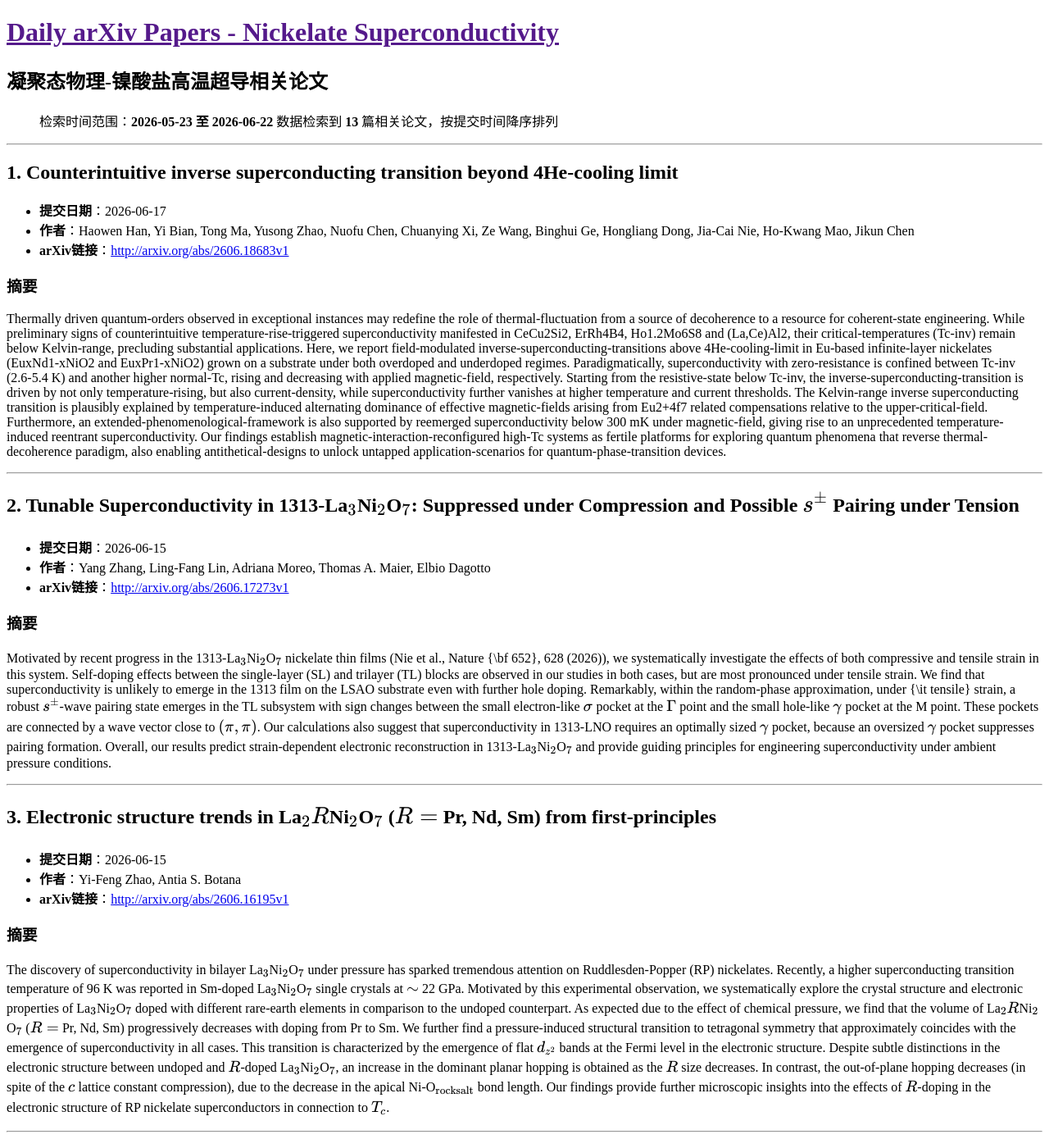
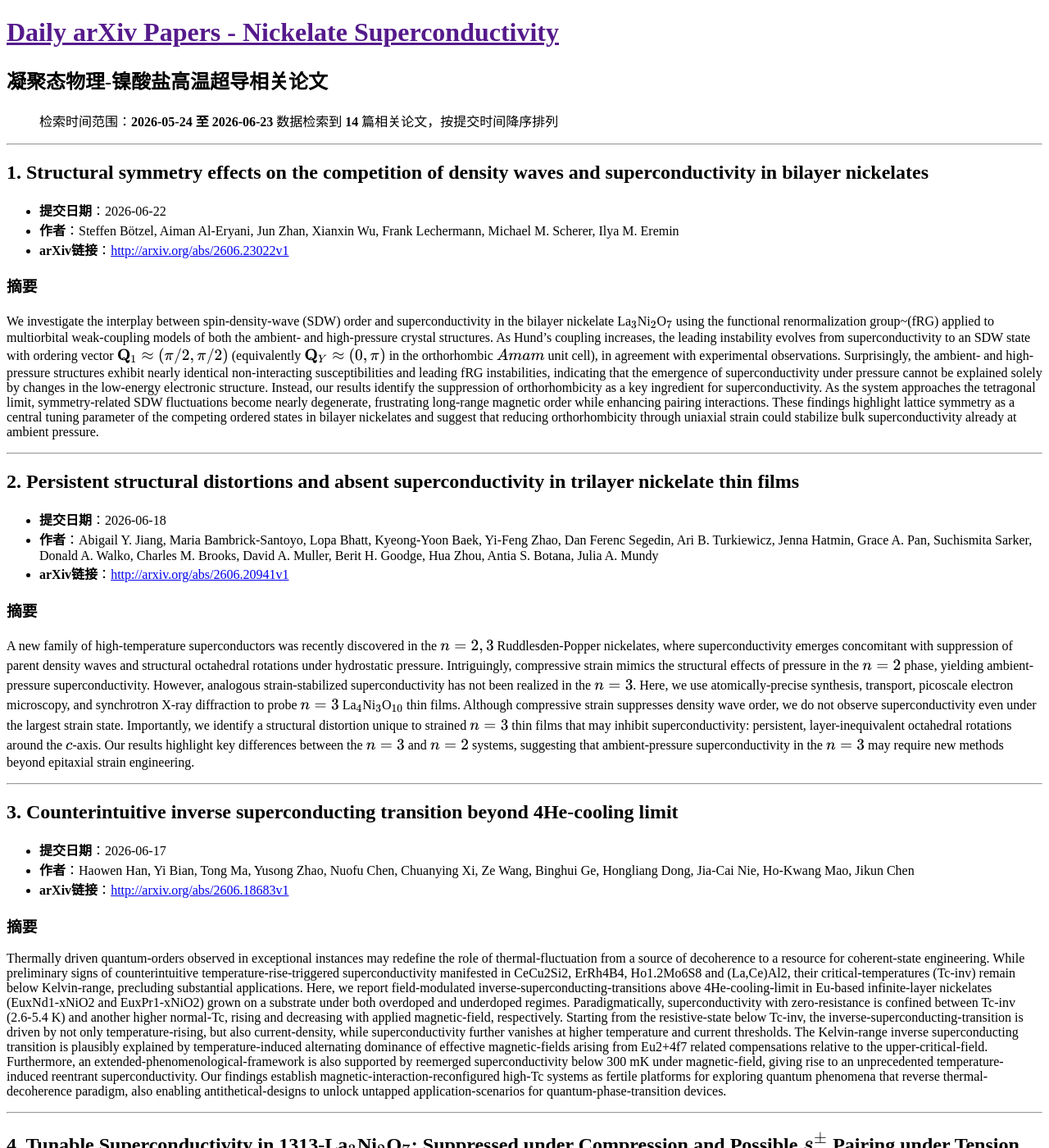
Before and after one commit to yangke25491/daily-arxiv-nickelate_superconductivity, a Jekyll site: the page built from docs/index.md, in a window 1280 px wide and 1400 px high. Shown: the whole window at 82% size. Built offline with Jekyll 4.4.1, drawn with Linux system fonts in a browser that asks for light colours; some of the changed text lies outside the part shown.

Commit message:
Automated update: arXiv papers

```diff
--- a/docs/index.md
+++ b/docs/index.md
@@ -5,12 +5,34 @@ title: 镍酸盐超导论文
 
 # 凝聚态物理-镍酸盐高温超导相关论文
 
-> 检索时间范围：**2026-05-23 至 2026-06-22**
-> 数据检索到 **13** 篇相关论文，按提交时间降序排列
+> 检索时间范围：**2026-05-24 至 2026-06-23**
+> 数据检索到 **14** 篇相关论文，按提交时间降序排列
 
 ---
 
-## 1. Counterintuitive inverse superconducting transition beyond 4He-cooling limit
+## 1. Structural symmetry effects on the competition of density waves and superconductivity in bilayer nickelates
+
+- **提交日期**：2026-06-22
+- **作者**：Steffen Bötzel, Aiman Al-Eryani, Jun Zhan, Xianxin Wu, Frank Lechermann, Michael M. Scherer, Ilya M. Eremin
+- **arXiv链接**：[http://arxiv.org/abs/2606.23022v1](http://arxiv.org/abs/2606.23022v1)
+
+### 摘要
+We investigate the interplay between spin-density-wave (SDW) order and superconductivity in the bilayer nickelate La${}\_3$Ni${}\_2$O${}\_7$ using the functional renormalization group~(fRG) applied to multiorbital weak-coupling models of both the ambient- and high-pressure crystal structures. As Hund's coupling increases, the leading instability evolves from superconductivity to an SDW state with ordering vector $\mathbf{Q}\_1 \approx (π/2,π/2)$ (equivalently $\mathbf{Q}\_Y \approx (0,π)$ in the orthorhombic $Amam$ unit cell), in agreement with experimental observations. Surprisingly, the ambient- and high-pressure structures exhibit nearly identical non-interacting susceptibilities and leading fRG instabilities, indicating that the emergence of superconductivity under pressure cannot be explained solely by changes in the low-energy electronic structure. Instead, our results identify the suppression of orthorhombicity as a key ingredient for superconductivity. As the system approaches the tetragonal limit, symmetry-related SDW fluctuations become nearly degenerate, frustrating long-range magnetic order while enhancing pairing interactions. These findings highlight lattice symmetry as a central tuning parameter of the competing ordered states in bilayer nickelates and suggest that reducing orthorhombicity through uniaxial strain could stabilize bulk superconductivity already at ambient pressure.
+
+---
+
+## 2. Persistent structural distortions and absent superconductivity in trilayer nickelate thin films
+
+- **提交日期**：2026-06-18
+- **作者**：Abigail Y. Jiang, Maria Bambrick-Santoyo, Lopa Bhatt, Kyeong-Yoon Baek, Yi-Feng Zhao, Dan Ferenc Segedin, Ari B. Turkiewicz, Jenna Hatmin, Grace A. Pan, Suchismita Sarker, Donald A. Walko, Charles M. Brooks, David A. Muller, Berit H. Goodge, Hua Zhou, Antia S. Botana, Julia A. Mundy
+- **arXiv链接**：[http://arxiv.org/abs/2606.20941v1](http://arxiv.org/abs/2606.20941v1)
+
+### 摘要
+A new family of high-temperature superconductors was recently discovered in the $n=2,3$ Ruddlesden-Popper nickelates, where superconductivity emerges concomitant with suppression of parent density waves and structural octahedral rotations under hydrostatic pressure. Intriguingly, compressive strain mimics the structural effects of pressure in the $n=2$ phase, yielding ambient-pressure superconductivity. However, analogous strain-stabilized superconductivity has not been realized in the $n=3$. Here, we use atomically-precise synthesis, transport, picoscale electron microscopy, and synchrotron X-ray diffraction to probe $n=3$ La${}\_4$Ni${}\_3$O${}\_{10}$ thin films. Although compressive strain suppresses density wave order, we do not observe superconductivity even under the largest strain state. Importantly, we identify a structural distortion unique to strained $n=3$ thin films that may inhibit superconductivity: persistent, layer-inequivalent octahedral rotations around the $c$-axis. Our results highlight key differences between the $n=3$ and $n=2$ systems, suggesting that ambient-pressure superconductivity in the $n=3$ may require new methods beyond epitaxial strain engineering.
+
+---
+
+## 3. Counterintuitive inverse superconducting transition beyond 4He-cooling limit
 
 - **提交日期**：2026-06-17
 - **作者**：Haowen Han, Yi Bian, Tong Ma, Yusong Zhao, Nuofu Chen, Chuanying Xi, Ze Wang, Binghui Ge, Hongliang Dong, Jia-Cai Nie, Ho-Kwang Mao, Jikun Chen
@@ -21,7 +43,7 @@ Thermally driven quantum-orders observed in exceptional instances may redefine t
 
 ---
 
-## 2. Tunable Superconductivity in 1313-La${}\_3$Ni${}\_2$O${}\_7$: Suppressed under Compression and Possible $s^{\pm}$ Pairing under Tension
+## 4. Tunable Superconductivity in 1313-La${}\_3$Ni${}\_2$O${}\_7$: Suppressed under Compression and Possible $s^{\pm}$ Pairing under Tension
 
 - **提交日期**：2026-06-15
 - **作者**：Yang Zhang, Ling-Fang Lin, Adriana Moreo, Thomas A. Maier, Elbio Dagotto
@@ -54,7 +76,7 @@ The discovery of superconductivity in Ruddlesden-Popper bilayer nickelates under
 
 ---
 
-## 5. Dichotomous electronic system in a bilayer Ni$^{1+}$ nickelate
+## 7. Dichotomous electronic system in a bilayer Ni$^{1+}$ nickelate
 
 - **提交日期**：2026-06-09
 - **作者**：Young-Joon Song, W. E. Pickett, K. -W. Lee
@@ -65,18 +87,18 @@ The discovery of superconductivity in Ruddlesden-Popper bilayer nickelates under
 
 ---
 
-## 6. Dynamic structural inhomogeneity in strontium ruthenate
+## 8. Dynamic nanoscale structural correlations in strontium ruthenate
 
 - **提交日期**：2026-06-04
 - **作者**：M. Spaić, R. Spieker, I. Bilonić, A. Paul, B. Krohnke Orquera, X. He, E. Topić, A. Minelli, F. Ye, N. Kikugawa, D. Sokolov, M. J. Krogstad, S. Rosenkranz, R. Osborn, T. Birol, M. Greven, D. Pelc
-- **arXiv链接**：[http://arxiv.org/abs/2606.06430v1](http://arxiv.org/abs/2606.06430v1)
+- **arXiv链接**：[http://arxiv.org/abs/2606.06430v2](http://arxiv.org/abs/2606.06430v2)
 
 ### 摘要
-Strontium ruthenate (Sr${}\_2$RuO${}\_4$, SRO) has been the subject of intense research as a model quasi-two-dimensional metal with strong electronic correlations and potential exotic multi-component superconductor. Yet the nature of the superconducting state and its emergence remain debated, despite highly detailed knowledge of the normal-state electronic properties. Here we use diffuse neutron and x-ray scattering to uncover self-organized structural inhomogeneity on the picosecond timescale in SRO. We show that these structural correlations do not originate from extrinsic disorder but rather involve correlated displacements of oxygen atoms in the quintessential RuO${}\_2$ planes. Moreover, the observed displacement pattern is consistent with distortions due to orbital order that we obtain in first-principles calculations, which suggests that orbital effects could play a pivotal role in the physics of SRO. The appearance of such dynamic inhomogeneity may be relevant for a wide range of prominent oxides with similar lamellar structures, such as the cuprates and nickelates.
+Strontium ruthenate (Sr${}\_2$RuO${}\_4$, SRO) has been the subject of intense research as a model quasi-two-dimensional metal with strong electronic correlations and potential exotic multi-component superconductor. Yet the nature of the superconducting state and its emergence remain debated, despite highly detailed knowledge of the normal-state electronic properties. Here we use diffuse neutron and x-ray scattering to uncover self-organized structural fluctuations on the picosecond timescale in SRO. We show that these nanoscale correlations do not originate from extrinsic disorder but rather involve cooperative displacements of oxygen atoms in the quintessential RuO${}\_2$ planes. Moreover, the observed displacement pattern is consistent with distortions due to incipient orbital order that we obtain in first-principles calculations, which suggests that orbital effects could play a pivotal role in the physics of SRO. Similar dynamic correlations may play a role in the physical properties of a wide range of prominent oxides with closely-related lamellar structures, such as the cuprates and nickelates.
 
 ---
 
-## 7. A unified theory of thin film and bulk bilayer nickelates
+## 9. A unified theory of thin film and bulk bilayer nickelates
 
 - **提交日期**：2026-06-03
 - **作者**：Jiangfan Wang, Yi-feng Yang
@@ -87,7 +109,7 @@ The discovery of bilayer nickelate superconductivity in both pressurized bulk an
 
 ---
 
-## 8. Electron vs. hole doping in infinite-layer nickelates: electronic structure, magnetism and correlations
+## 10. Electron vs. hole doping in infinite-layer nickelates: electronic structure, magnetism and correlations
 
 - **提交日期**：2026-05-29
 - **作者**：Ezra Day-Roberts, Fabio Bernardini, Harrison LaBollita, Yi-Feng Zhao, Andres Cano, Antia S. Botana
@@ -131,7 +153,7 @@ Since the discovery of superconductivity in (La,Ba)2CuO2 (Ref.~\cite\{bednorz198
 
 ---
 
-## 12. The evolution of pairing correlation with $3d\_{z^{2}}$ electron filling in a bilayer two-orbital model for La${}\_3$Ni${}\_2$O${}\_7$
+## 14. The evolution of pairing correlation with $3d\_{z^{2}}$ electron filling in a bilayer two-orbital model for La${}\_3$Ni${}\_2$O${}\_7$
 
 - **提交日期**：2026-05-25
 - **作者**：Y. F. Chen, Y. Shen, X. J. Qian, G. M. Zhang, M. P. Qin
@@ -141,14 +163,3 @@ Since the discovery of superconductivity in (La,Ba)2CuO2 (Ref.~\cite\{bednorz198
 The discovery of high-${T\_c}$ superconductivity in pressurized bilayer nickelate La${}\_3$Ni${}\_2$O${}\_7$ presents a new arena for exploring unconventional pairing mechanisms. A pivotal yet unresolved issue is the specific role of the $3d\_{z^{2}}$ orbital of Ni. While its inter-layer super-exchange antiferromagnetic coupling is widely considered crucial for superconductivity, the role of its itinerancy remains undetermined. Early studies showed that the superconductivity is accompanied by the emergence of a small Fermi pocket of the $3d\_{z^{2}}$ orbitals. However, recent experiments show controversial results on the role of the $3d\_{z^{2}}$ Fermi pocket on superconductivity. Motivated by these experimental results, we investigate an effective bilayer two-orbital model for La${}\_3$Ni${}\_2$O${}\_7$ using density-matrix renormalization group (DMRG) on a minimal one-dimensional geometry. By systematically varying the $3d\_{z^{2}}$ orbital filling from $1/12$ doping to half-filling, we observe a pronounced suppression of superconducting correlations near half-filling. Our results demonstrate the itinerancy of $3d\_{z^{2}}$ orbital is favorable for the pairing in the bilayer two-orbital model for La${}\_3$Ni${}\_2$O${}\_7$. Moreover, we observe that the pairing correlation is enhanced in regions where charge fluctuations are large, suggesting a competition between charge order and superconductivity in the model.
 
 ---
-
-## 13. Theoretical study of superconductivity in freestanding infinite-layer nickelate membranes under pressure: mitigation of excess correlation enhances $T\_c$
-
-- **提交日期**：2026-05-23
-- **作者**：Mahiru Seki, Reo Kono, Naotaka Tanaka, Kensei Ushio, Daiki Nakaoka, Masayuki Ochi, Kazuhiko Kuroki, Hirofumi Sakakibara
-- **arXiv链接**：[http://arxiv.org/abs/2605.24565v2](http://arxiv.org/abs/2605.24565v2)
-
-### 摘要
-We theoretically investigate a freestanding membrane of infinite-layer nickelate Nd${}\_{0.85}$Sr${}\_{0.15}$NiO${}\_2$ under pressure by constructing a seven-orbital effective model based on first-principles calculations.   By performing the fluctuation exchange (FLEX) approximation, we demonstrate that the seven-orbital model explains a monotonic increase in $T\_c$ reported in a recent experiment. This enhancement of superconductivity is attributed to the mitigation of excessively strong electron correlations caused by exceptionally low valence of Ni atom. Furthermore, we examine the dynamical stability of the crystal structure under pressure through phonon calculation.
-
----
```
Also changed, not shown: other parts of docs/index.md (+5 -5 lines).
